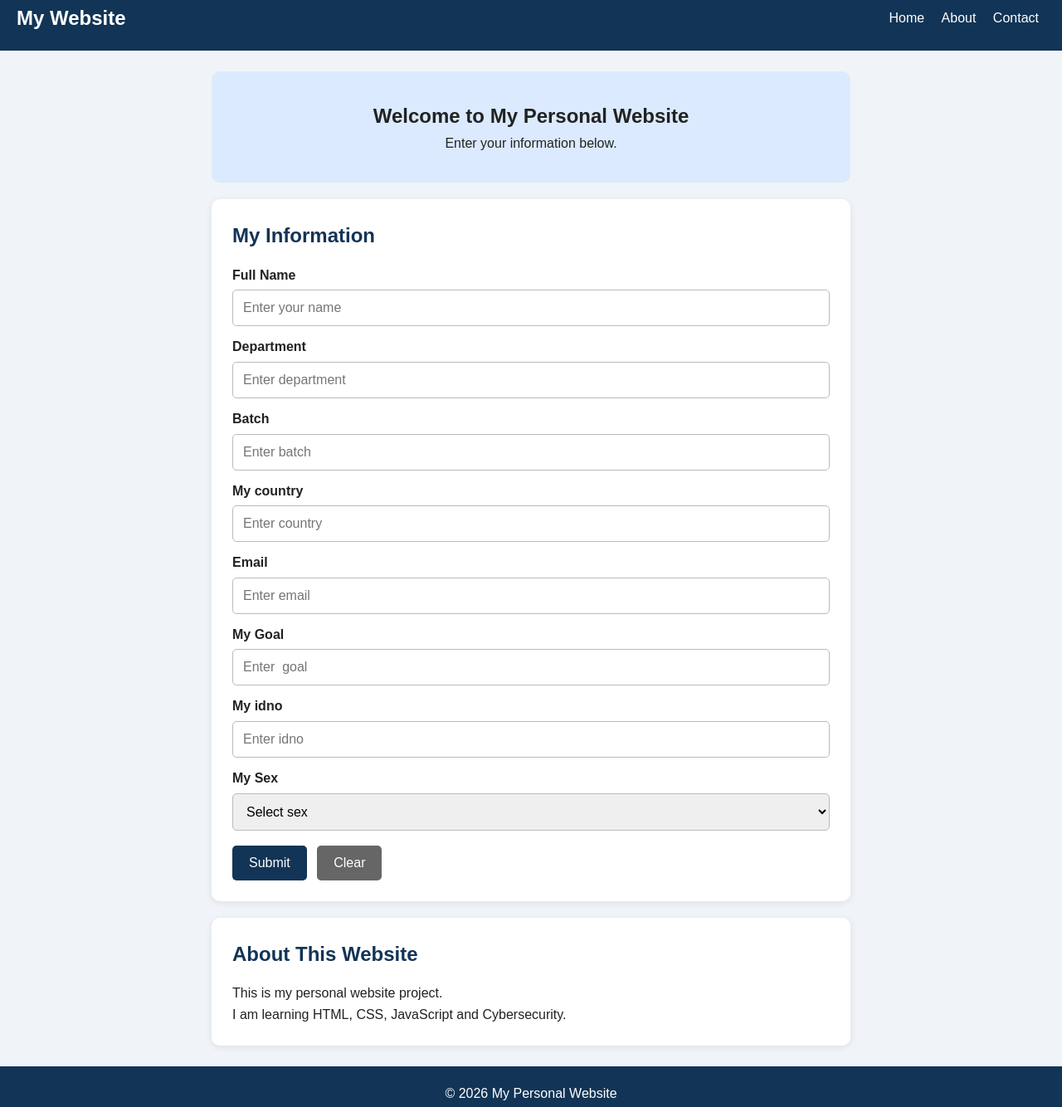
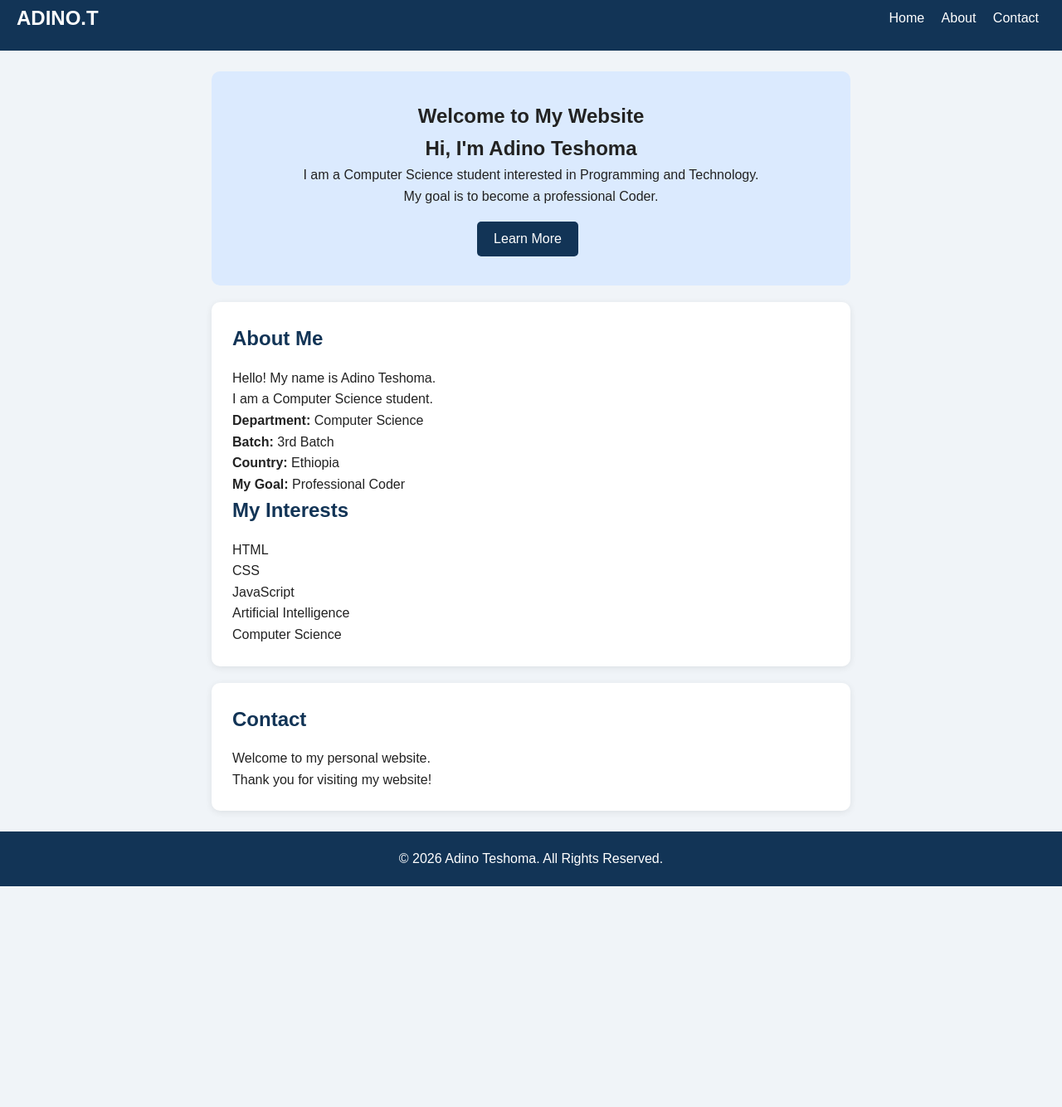
Before and after one commit to Adino-Teshoma/my-personal-website, a plain HTML site: page index.html in a window 1280 px wide. Shown: the part 17-1351 px from the top of the page at 83% size. After the commit the page ends 1085 px from the top, so only its background shows below. Drawn offline with Linux system fonts and the light colour scheme.

Commit message:
Update index.html

```diff
--- a/index.html
+++ b/index.html
@@ -1,14 +1,15 @@
+
 <!DOCTYPE html>
 <html >
 <head>
-    <title> My Personal Website</title>
+    <title>Adino - Personal Website</title>
 
     <link rel="stylesheet" href="style2.css">
 </head>
+
 <body>
-
     <header>
-        <h2 class="logo">My Website</h2>
+        <h2 class="logo">ADINO.T</h2>
 
         <nav>
             <a href="#home">Home</a>
@@ -20,162 +21,84 @@
     <main>
 
         <section id="home" class="hero">
-            <h1>Welcome to My Personal Website</h1>
-            <p>Enter your information below.</p>
+
+            <h1>Welcome to My Website</h1>
+
+            <h2>Hi, I'm Adino Teshoma</h2>
+
+            <p>
+                I am a Computer Science student
+                interested in Programming and Technology.
+            </p>
+
+            <p>
+                My goal is to become a professional Coder.
+            </p>
+
+            <a href="#about">
+                <button type="button">Learn More</button>
+            </a>
+
         </section>
 
+
         <section id="about" class="card">
-            <h2>My Information</h2>
 
-            <form id="personalForm">
+            <h2>About Me</h2>
 
-                <label for="name">Full Name</label>
-                <input
-                    type="text"
-                    id="name"
-                    placeholder="Enter your name"
-                    required
-                >
+            <p>
+                Hello! My name is Adino Teshoma.
+            </p>
 
-                <label for="department">Department</label>
-                <input
-                    type="text"
-                    id="department"
-                    placeholder="Enter department"
-                    required
-                >
+            <p>
+                I am a Computer Science student.
+            </p>
 
-                <label for="batch">Batch</label>
-                <input
-                    type="text"
-                    id="batch"
-                    placeholder="Enter batch"
-                    required
-                >
-<label for="country">My country</label>
-<input type="text"
-id = "country"
-placeholder="Enter country"required>
-                <label for="email">Email</label>
-                <input
-                    type="email"
-                    id="email"
-                    placeholder="Enter email"
-                >
+            <p><strong>Department:</strong> Computer Science</p>
 
-                <label for="goal">My Goal</label>
-                <input
-                    type="text"
-                    id="goal"
-                    placeholder="Enter  goal"
-                    required
-                >
-<label for="idno">My idno</label>
-<input type="text"
-id ="idno"
-placeholder="Enter idno" required>
-                <label for="sex">My Sex</label>
-                <select id="sex" required>
-                    <option value="">Select sex</option>
-                    <option value="Male">Male</option>
-                    <option value="Female">Female</option>
-                </select>
+            <p><strong>Batch:</strong> 3rd Batch</p>
 
-                <button type="submit">Submit</button>
-                <button type="reset" class="clear-button">Clear</button>
+            <p><strong>Country:</strong> Ethiopia</p>
 
-            </form>
+            <p><strong>My Goal:</strong> Professional Coder</p>
+
+            <h2>My Interests</h2>
+
+            <p>HTML</p>
+            <p>CSS</p>
+            <p>JavaScript</p>
+            <p>Artificial Intelligence</p>
+            <p>Computer Science</p>
+
         </section>
 
-        <section id="resultSection" class="card" hidden>
-            <h2>My Profile</h2>
 
-            <p><strong>Full Name:</strong>
-            <span id="showName"></span>
+        <section id="contact" class="card">
+
+            <h2>Contact</h2>
+
+            <p>
+                Welcome to my personal website.
             </p>
 
-            <p><strong>Department:</strong>
-                <span id="showDepartment"></span>
+            <p>
+                Thank you for visiting my website!
             </p>
 
-            <p><strong>Batch:</strong>
-                <span id="showBatch"></span>
-            </p>
-
- <p><strong>Country:</strong>
-                <span id="showCountry"></span>
-
-            <p><strong>Email:</strong>
-                <span id="showEmail"></span>
-            </p>
-
-            <p><strong>My Goal:</strong>
-                <span id="showGoal"></span>
-            </p>
-
-            <p><strong>My Sex:</strong>
-                <span id="showSex"></span>
-            </p>
-             <p><strong>My Idno:</strong>
-                <span id="showIdno"></span>
-            </p>
-        </section>
-
-        <section id="contact" class="card">
-            <h2>About This Website</h2>
-            <p>This is my personal website project.</p>
-            <p>
-                I am learning HTML, CSS, JavaScript and Cybersecurity.
-            </p>
         </section>
 
     </main>
 
+
+    <!-- FOOTER -->
     <footer>
-        <p>&copy; 2026 My Personal Website</p>
+
+        <p>
+            &copy; 2026 Adino Teshoma.
+            All Rights Reserved.
+        </p>
+
     </footer>
-
-    <script>
-        const form = document.getElementById("personalForm");
-
-        form.addEventListener("submit", function(event) {
-
-            event.preventDefault();
-
-            // Get values from the form
-            const name = document.getElementById("name").value.trim();
-            const department = document.getElementById("department").value.trim();
-            const batch = document.getElementById("batch").value.trim();
-            const email = document.getElementById("email").value.trim();
-            const goal = document.getElementById("goal").value.trim();
-            const sex = document.getElementById("sex").value;
-            const country = document.getElementById("country").value;
-            const idno = document.getElementById("idno").value;
-            // Display information in My Profile
-            document.getElementById("showName").textContent = name;
-            document.getElementById("showDepartment").textContent = department;
-            document.getElementById("showBatch").textContent = batch;
-            document.getElementById("showEmail").textContent =
-                email || "Not provided";
-            document.getElementById("showGoal").textContent = goal;
-            document.getElementById("showSex").textContent = sex;
-            document.getElementById("showCountry").textContent = country;
-           document.getElementById("showIdno").textContent = idno;
-            // Show the profile section
-            document.getElementById("resultSection").hidden = false;
-
-            // Scroll to the profile
-            document.getElementById("resultSection").scrollIntoView({
-                behavior: "smooth"
-            });
-
-        });
-
-        // Clear the form and hide the profile
-        form.addEventListener("reset", function() {
-            document.getElementById("resultSection").hidden = true;
-        });
-    </script>
 
 </body>
 </html>
```
